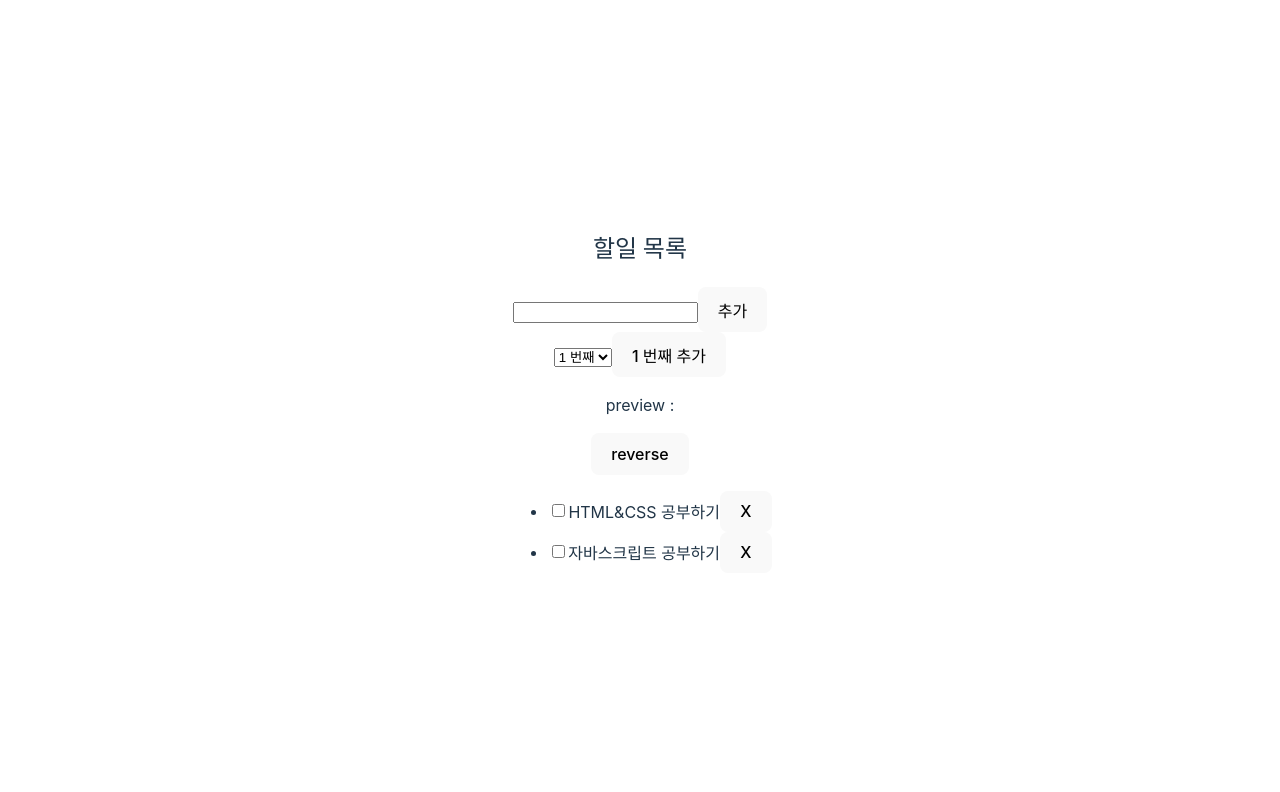
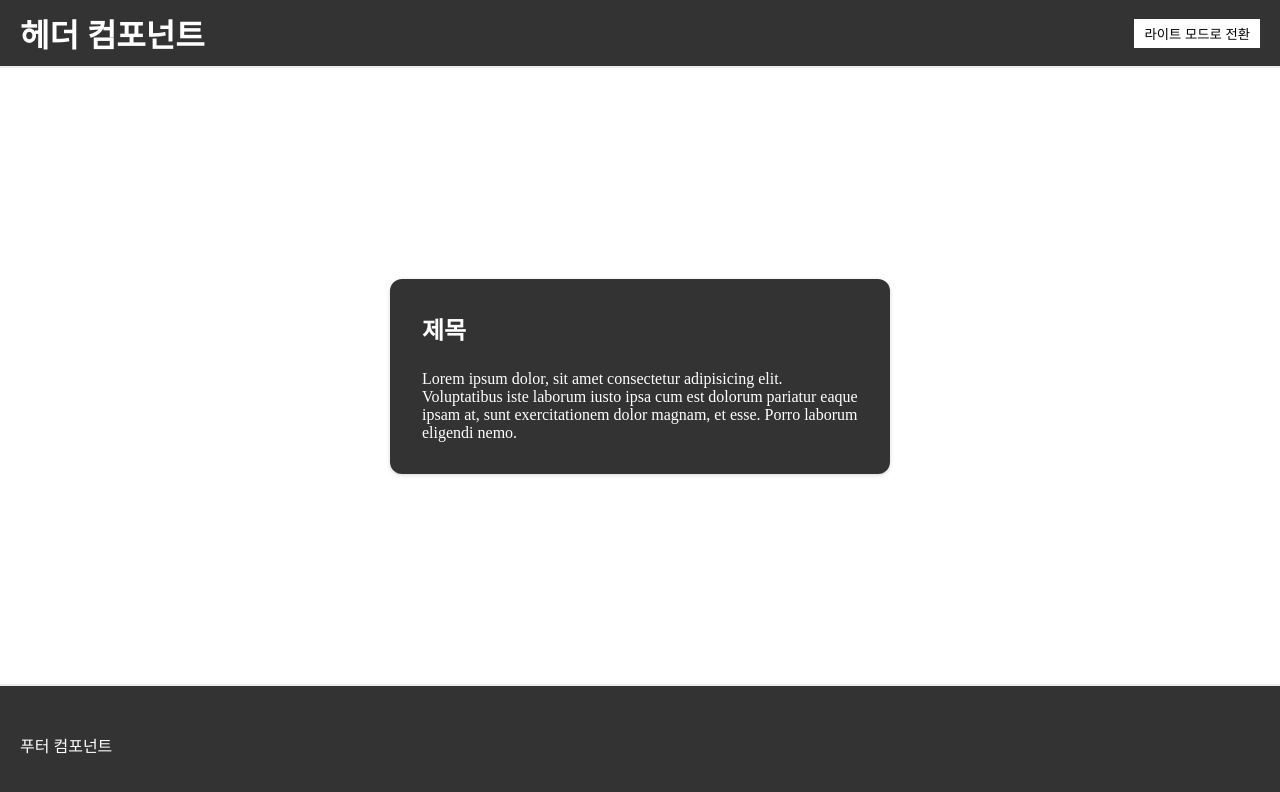
Before and after one commit to yunhyeonji/react-master, a React (Vite) app in the folder learn-react/: page / in a window 1280 px wide. Shown: the top 792 px of the page. Built offline with nearby package versions, Linux system fonts and the light colour scheme.

Commit message:
[241227] context 사용

```diff
--- /dev/null
+++ b/learn-react/src/AppTheme.css
@@ -0,0 +1,95 @@
+* {
+  padding: 0;
+  margin: 0;
+  box-sizing: border-box;
+}
+/* Dark Mode */
+.header--light, .card--light, .footer--light {
+  background-color: #ffffff;
+  color: #000000;
+}
+
+.header--dark, .card--dark, .footer--dark {
+  background-color: #333333;
+  color: #ffffff;
+}
+
+/* Header CSS */
+.header {
+  display: flex;
+  justify-content: space-between;
+  align-items: center;
+  padding: 10px 20px;
+  transition: background-color 0.3s, color 0.3s;
+  border-bottom: 2px solid #eee;
+  min-height: 64px;
+}
+
+.header__button {
+  padding: 5px 10px;
+  border: none;
+  cursor: pointer;
+  transition: background-color 0.3s, color 0.3s;
+}
+
+.header--light .header__button {
+  background-color: #000000;
+  color: #ffffff;
+}
+
+.header--dark .header__button {
+  background-color: #ffffff;
+  color: #000000;
+}
+
+/* Card */
+.card {
+  padding: 2rem;
+  border-radius: 12px;
+  box-shadow: rgba(0, 0, 0, 0.16) 0px 1px 4px;
+  width: 500px;
+}
+.card__header {
+  font-size: 1.5rem;
+  font-weight: 600;
+  width: 460px;
+}
+.card__body {
+  padding-top: 1.5rem;
+}
+
+/* Main */
+main {
+  height: calc(100vh - 64px - 120px);
+  display: flex;
+  justify-content: center;
+  align-items: center;
+}
+
+/* Footer */
+.footer {
+  display: flex;
+  justify-content: space-between;
+  align-items: center;
+  padding: 10px 20px;
+  transition: background-color 0.3s, color 0.3s;
+  min-height: 120px;
+  border-top: 2px solid #eee;
+}
+
+.footer__button {
+  padding: 5px 10px;
+  border: none;
+  cursor: pointer;
+  transition: background-color 0.3s, color 0.3s;
+}
+
+.footer--light .footer__button {
+  background-color: #000000;
+  color: #ffffff;
+}
+
+.footer--dark .footer__button {
+  background-color: #ffffff;
+  color: #000000;
+}
--- /dev/null
+++ b/learn-react/src/AppTheme.jsx
@@ -0,0 +1,24 @@
+import './AppTheme.css';
+import HeaderTheme from './components/theme/Header.jsx';
+import MainTheme from './components/theme/Main.jsx'
+import FooterTheme from './components/theme/Footer.jsx'
+import { DarkModeContext } from './context/DarkModeContext.jsx';
+import { useState } from 'react';
+
+function AppTheme(props) {
+
+  const [darkMode, setDarkMode] = useState(true);
+  const toggleDarkMode = () => {
+    setDarkMode(!darkMode);
+  }
+
+  return (
+    <DarkModeContext.Provider value={{darkMode, toggleDarkMode}}>
+      <HeaderTheme />
+      <MainTheme />
+      <FooterTheme/>
+    </DarkModeContext.Provider>
+  );
+}
+
+export default AppTheme;
--- a/learn-react/src/components/Card.jsx
+++ b/learn-react/src/components/Card.jsx
@@ -1,6 +1,11 @@
+import { useContext } from "react";
+import { DarkModeContext } from "../context/DarkModeContext";
+
 export default function Card({title, children}) {
+  const {darkMode} = useContext(DarkModeContext);
+
   return (
-    <div className="card">
+    <div className={`card ${darkMode ? 'card--dark' : 'card--light'}`}>
       <div className="card__header">{title}</div>
       <div className="card__body">
         {children}
--- /dev/null
+++ b/learn-react/src/components/theme/Footer.jsx
@@ -0,0 +1,13 @@
+import { useContext } from "react";
+import { DarkModeContext } from "../../context/DarkModeContext";
+
+export default function Footer() {
+
+  const {darkMode} = useContext(DarkModeContext);
+
+  return (
+    <footer className={`footer ${darkMode ? 'footer--dark' : 'footer-light'}`}>
+      <p className="footer__text">푸터 컴포넌트</p>
+    </footer>
+  );
+};
--- /dev/null
+++ b/learn-react/src/components/theme/Header.jsx
@@ -0,0 +1,15 @@
+import { useContext } from "react";
+import { DarkModeContext } from "../../context/DarkModeContext";
+
+export default function Header() {
+  const {darkMode, toggleDarkMode} = useContext(DarkModeContext);
+  return (
+    // header--dark
+    <header className={`header ${darkMode ? "header--dark" : "header--light"}`}>
+      <h1 className="header__title">헤더 컴포넌트</h1>
+      <button className="header__button" onClick={toggleDarkMode}>
+        {darkMode ? "라이트 모드로 전환" : "다크 모드로 전환"}
+      </button>
+    </header>
+  );
+};
--- /dev/null
+++ b/learn-react/src/components/theme/Main.jsx
@@ -0,0 +1,10 @@
+import Card from '../Card';
+export default function Main(props) {
+  return (
+    <main>
+      <Card title="제목">
+        Lorem ipsum dolor, sit amet consectetur adipisicing elit. Voluptatibus iste laborum iusto ipsa cum est dolorum pariatur eaque ipsam at, sunt exercitationem dolor magnam, et esse. Porro laborum eligendi nemo.
+      </Card>
+    </main>
+  );
+}
--- /dev/null
+++ b/learn-react/src/context/DarkModeContext.jsx
@@ -0,0 +1,3 @@
+import React, {createContext} from 'react';
+
+export const DarkModeContext = createContext();
--- a/learn-react/src/main.jsx
+++ b/learn-react/src/main.jsx
@@ -1,10 +1,10 @@
 import React from 'react'
 import ReactDOM from 'react-dom/client'
 import './index.css'
-import AppTodo from './AppTodo';
+import App from './AppTheme';
 
 ReactDOM.createRoot(document.getElementById('root')).render(
   <React.StrictMode>
-    <AppTodo />
+    <App />
   </React.StrictMode>
 )
```
